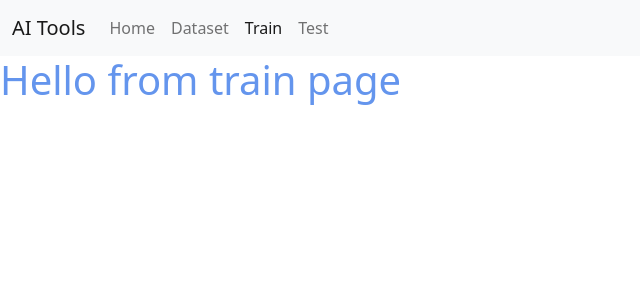
After one commit to Zwergpro/graduate-work, a Flask app: page /train/ in a window 1280 px wide. The commit adds this page. Shown: the top 300 px of the page, without its empty margins (0-640 px from the left). Run offline with Flask 2, Linux system fonts and the light colour scheme; parts of the project's set-up code (start-up, migrations or seed data) failed here and were passed over.

Commit message:
add views and templates

```diff
--- a/app/templates/base.html
+++ b/app/templates/base.html
@@ -4,8 +4,33 @@
     <meta charset="UTF-8">
     <title>{% block title %}Graduate work{% endblock %}</title>
     <link rel="stylesheet" href="{{ url_for('static', filename='style.css') }}">
+    <link href="https://cdn.jsdelivr.net/npm/bootstrap@5.0.0-beta3/dist/css/bootstrap.min.css" rel="stylesheet" integrity="sha384-eOJMYsd53ii+scO/bJGFsiCZc+5NDVN2yr8+0RDqr0Ql0h+rP48ckxlpbzKgwra6" crossorigin="anonymous">
+    <script src="https://cdn.jsdelivr.net/npm/bootstrap@5.0.0-beta3/dist/js/bootstrap.bundle.min.js" integrity="sha384-JEW9xMcG8R+pH31jmWH6WWP0WintQrMb4s7ZOdauHnUtxwoG2vI5DkLtS3qm9Ekf" crossorigin="anonymous"></script>
 </head>
 <body>
+    <nav class="navbar navbar-expand-lg navbar-light bg-light">
+      <div class="container-fluid">
+        <a class="navbar-brand" href="#">AI Tools</a>
+        <div class="collapse navbar-collapse" id="navbarNav">
+          <ul class="navbar-nav">
+            <li class="nav-item">
+              <a class="nav-link {% block home_nav_el %}{% endblock %}" aria-current="page" href="{{ url_for('home.main') }}">Home</a>
+            </li>
+            <li class="nav-item">
+              <a class="nav-link {% block dataset_nav_el %}{% endblock %}" href="{{ url_for('dataset.main') }}">Dataset</a>
+            </li>
+            <li class="nav-item">
+              <a class="nav-link {% block train_nav_el %}{% endblock %}" href="{{ url_for('train.main') }}">Train</a>
+            </li>
+            <li class="nav-item">
+              <a class="nav-link {% block test_nav_el %}{% endblock %}" href="{{ url_for('test.main') }}">Test</a>
+            </li>
+          </ul>
+        </div>
+      </div>
+    </nav>
+
     {% block content %}{% endblock %}
+
 </body>
 </html>
--- a/app/templates/index.html
+++ /dev/null
@@ -1,5 +0,0 @@
-{% extends 'base.html' %}
-
-{% block content %}
-    <h1>Hello world</h1>
-{% endblock %}
--- /dev/null
+++ b/app/templates/train/main_train.html
@@ -0,0 +1,7 @@
+{% extends 'base.html' %}
+
+{% block train_nav_el %}active{% endblock %}
+
+{% block content %}
+    <h1>Hello from train page</h1>
+{% endblock %}
--- a/app/views/__init__.py
+++ b/app/views/__init__.py
@@ -1 +1 @@
-from . import index
+from . import home, test, train, dataset
--- /dev/null
+++ b/app/views/train.py
@@ -0,0 +1,8 @@
+from flask import Blueprint, render_template
+
+bp = Blueprint('train', __name__, url_prefix='/train')
+
+
+@bp.route('/', methods=('GET',))
+def main():
+    return render_template('train/main_train.html')
```
Also changed, not shown: app/__init__.py (+6 -1 lines), app/templates/dataset/main_dataset.html (added, +7 -0 lines), app/templates/home/main_home.html (added, +7 -0 lines), app/templates/test/main_test.html (added, +7 -0 lines), app/views/dataset.py (added, +8 -0 lines), app/views/home.py (added, +8 -0 lines), app/views/index.py (deleted, +0 -8 lines), app/views/test.py (added, +8 -0 lines).
